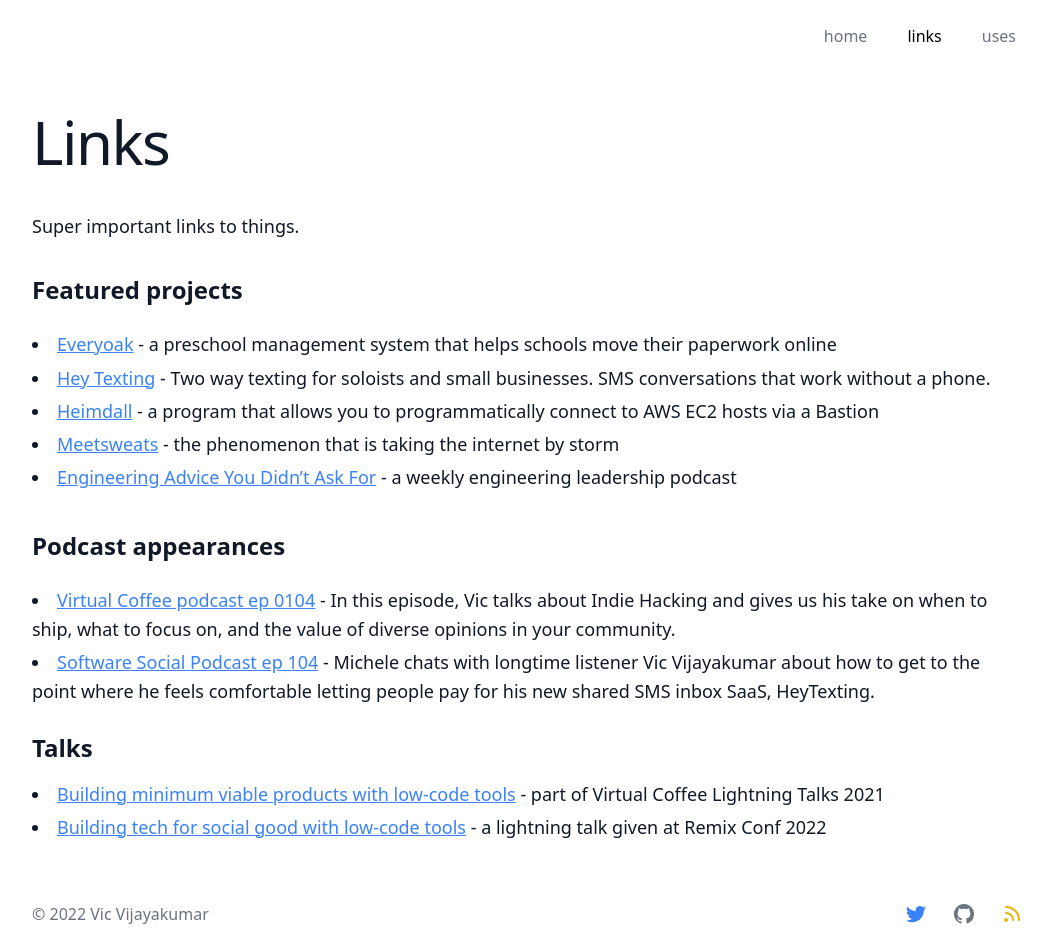
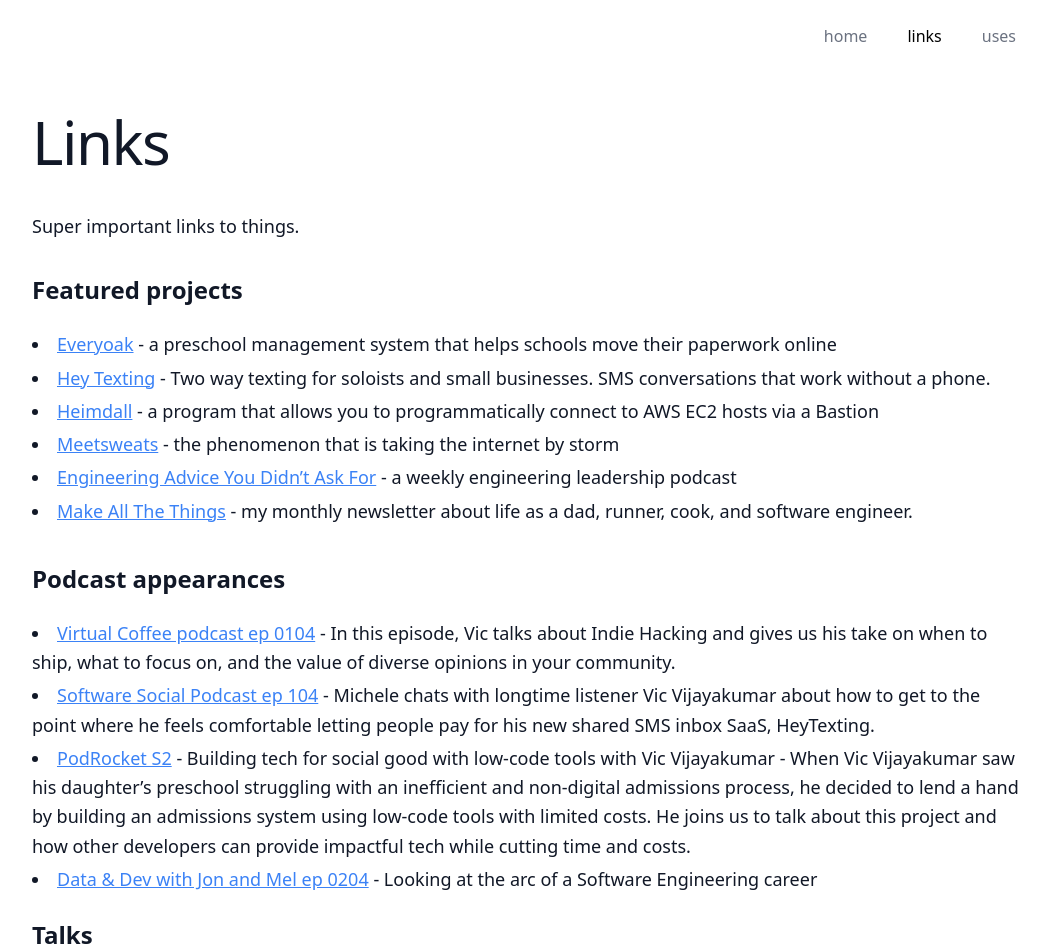
Before and after one commit to needcaffeine/vicvijayakumar.com, a Next.js app: page /links in a window 1280 px wide. Shown: the top 952 px of the page, without its empty margins (112-1163 px from the left). Built offline with nearby package versions, Linux system fonts and the light colour scheme; no server answers; a web font is replaced by a local one.

Commit message:
feat: updated links page with podcast appearances and newsletter

```diff
--- a/pages/links.tsx
+++ b/pages/links.tsx
@@ -39,6 +39,10 @@
                             </a>{' '}
                             - a weekly engineering leadership podcast
                         </li>
+                        <li>
+                            <a href="https://vic.substack.com/">Make All The Things</a> - my monthly
+                            newsletter about life as a dad, runner, cook, and software engineer.
+                        </li>
                     </ul>
 
                     <h2 className="mt-6 mb-4 text-2xl font-semibold leading-snug">
@@ -66,6 +70,29 @@
                             - Michele chats with longtime listener Vic Vijayakumar about how to get
                             to the point where he feels comfortable letting people pay for his new
                             shared SMS inbox SaaS, HeyTexting.
+                        </li>
+                        <li>
+                            <a
+                                href="https://podrocket.logrocket.com/tech-for-social-good"
+                                rel="noreferrer nofollow"
+                            >
+                                PodRocket S2
+                            </a>{' '}
+                            - Building tech for social good with low-code tools with Vic Vijayakumar
+                            - When Vic Vijayakumar saw his daughter’s preschool struggling with an
+                            inefficient and non-digital admissions process, he decided to lend a
+                            hand by building an admissions system using low-code tools with limited
+                            costs. He joins us to talk about this project and how other developers
+                            can provide impactful tech while cutting time and costs.
+                        </li>
+                        <li>
+                            <a
+                                href="https://anchor.fm/data-and-dev/episodes/Vic-Vijayakumar---Looking-at-the-arc-of-a-Software-Engineering-career-e1nftvn"
+                                rel="noreferrer nofollow"
+                            >
+                                Data &amp; Dev with Jon and Mel ep 0204
+                            </a>{' '}
+                            - Looking at the arc of a Software Engineering career
                         </li>
 
                         <h2 className="mt-6 mb-4 text-2xl font-semibold leading-snug">Talks</h2>
```
